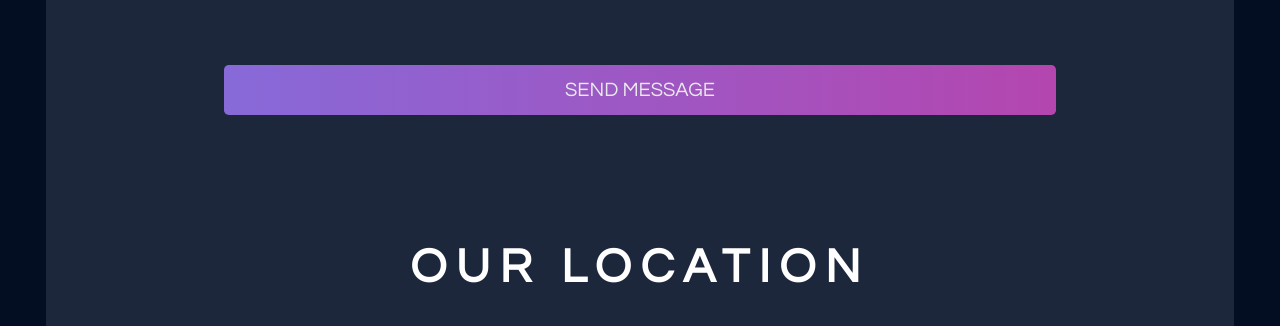
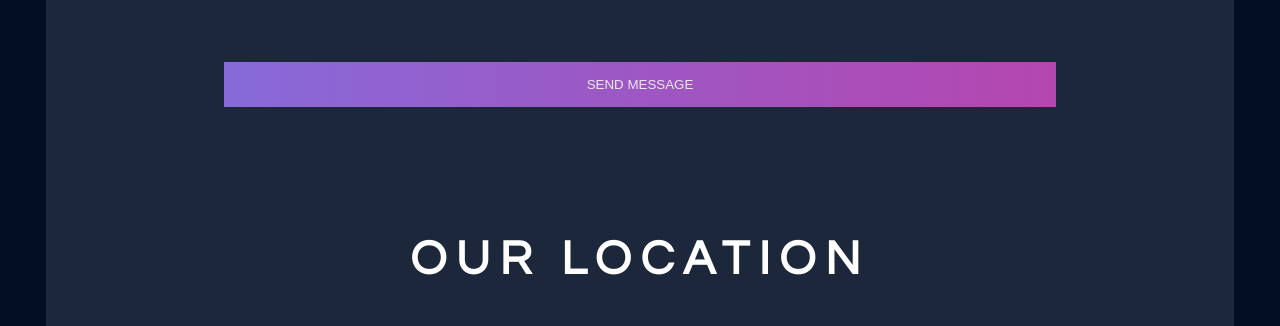
Before and after one commit to voi99/dev-lab-project, a plain HTML site: page pages/contact.html in a window 1280 px wide. Shown: the part 1350-1676 px from the top of the page. Drawn offline with nearby package versions, Linux system fonts and the light colour scheme.

Commit message:
Contact form button fix

```diff
--- a/pages/contact.html
+++ b/pages/contact.html
@@ -113,7 +113,7 @@
                     </div>
 
                 </form>
-                <button type="submit" class="btn">SEND MESSAGE</button>
+                <button type="submit" class="form-btn">SEND MESSAGE</button>
             </div>
         </div>
         <div class="main-footer">
--- a/styles/contact.css
+++ b/styles/contact.css
@@ -100,7 +100,7 @@
     border: 2px solid dodgerblue;
 }
 
-.btn {
+.form-btn {
     background: var(--l-gradient);
     animation: bg-animation 2.5s infinite alternate;
     background-size: 200%;
@@ -113,12 +113,12 @@
     margin-bottom: 3rem;
 }
 
-.btn:hover {
+.form-btn:hover {
     background-color: var(--dark-blue);
     color: var(--white);
 }
 
-.btn:hover {
+.form-btn:hover {
     color: var(--space-blue);
     transition: all 0.25s ease-in-out;
 }
```
